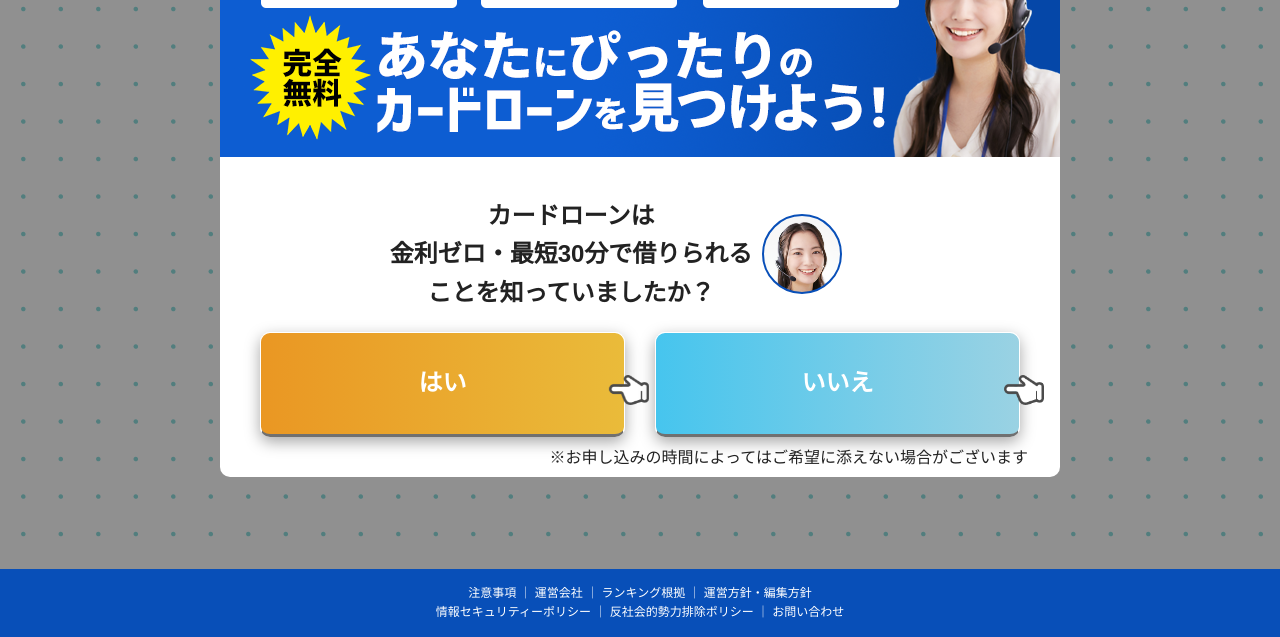
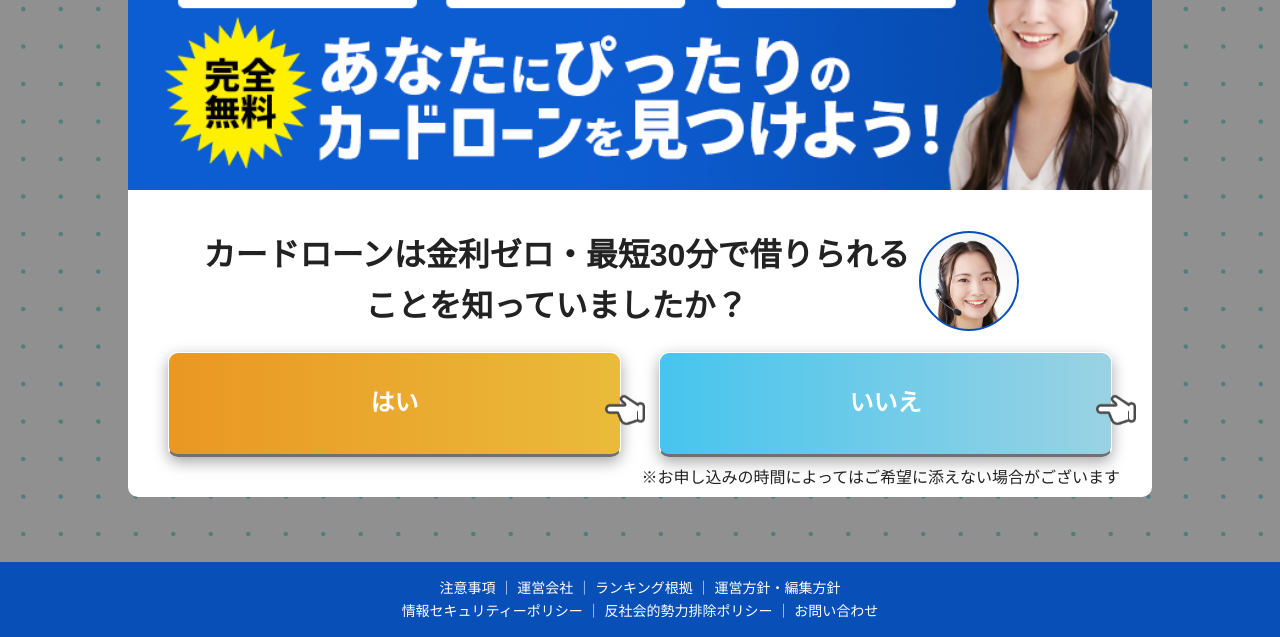
Before and after one commit to johanfriso87/manet-chat, a website: page index.html in a window 1280 px wide. Shown: the part 163-800 px from the top of the page. Drawn offline with nearby package versions, Linux system fonts and the light colour scheme; files that its build step writes are made by us from their sources.

Commit message:
Fix pc layout.

```diff
--- a/assets/scss/common/_footer.scss
+++ b/assets/scss/common/_footer.scss
@@ -14,7 +14,7 @@ footer {
 
   * {
     text-align: center;
-    font-size: 12px;
+    font-size: 14px;
 
     @media ($sp) {
       font-size: 10px;
--- a/assets/scss/module/_modal.scss
+++ b/assets/scss/module/_modal.scss
@@ -59,7 +59,7 @@
   }
 
   &__container {
-    max-width: 840px;
+    max-width: 1024px;
     width: 100%;
     transform: translateY(-40px);
 
@@ -75,6 +75,7 @@
     background-color: none;
     img {
       border-radius: 10px 10px 0 0;
+      width: 100%;
     }
   }
 
@@ -97,7 +98,7 @@
       padding-right: 5%;
 
       &-text {
-        font-size: 24px;
+        font-size: 32px;
         text-align: center;
         font-weight: 800;
 
@@ -108,8 +109,8 @@
       }
 
       &-operator {
-        width: 80px;
-        height: 80px;
+        width: 100px;
+        height: 100px;
         margin: 0 10px;
         background: #fff;
         border-radius: 50%;
--- a/index.html
+++ b/index.html
@@ -388,7 +388,7 @@
         </div>
         <div class="first-modal__body">
           <div class="first-modal__body__head">
-            <div class="first-modal__body__head-text">カードローンは<br>金利ゼロ・最短30分で借りられる<br>ことを知っていましたか？</div>
+            <div class="first-modal__body__head-text">カードローンは金利ゼロ・最短30分で借りられる<br>ことを知っていましたか？</div>
             <div class="first-modal__body__head-operator">
             </div>
           </div>
```
